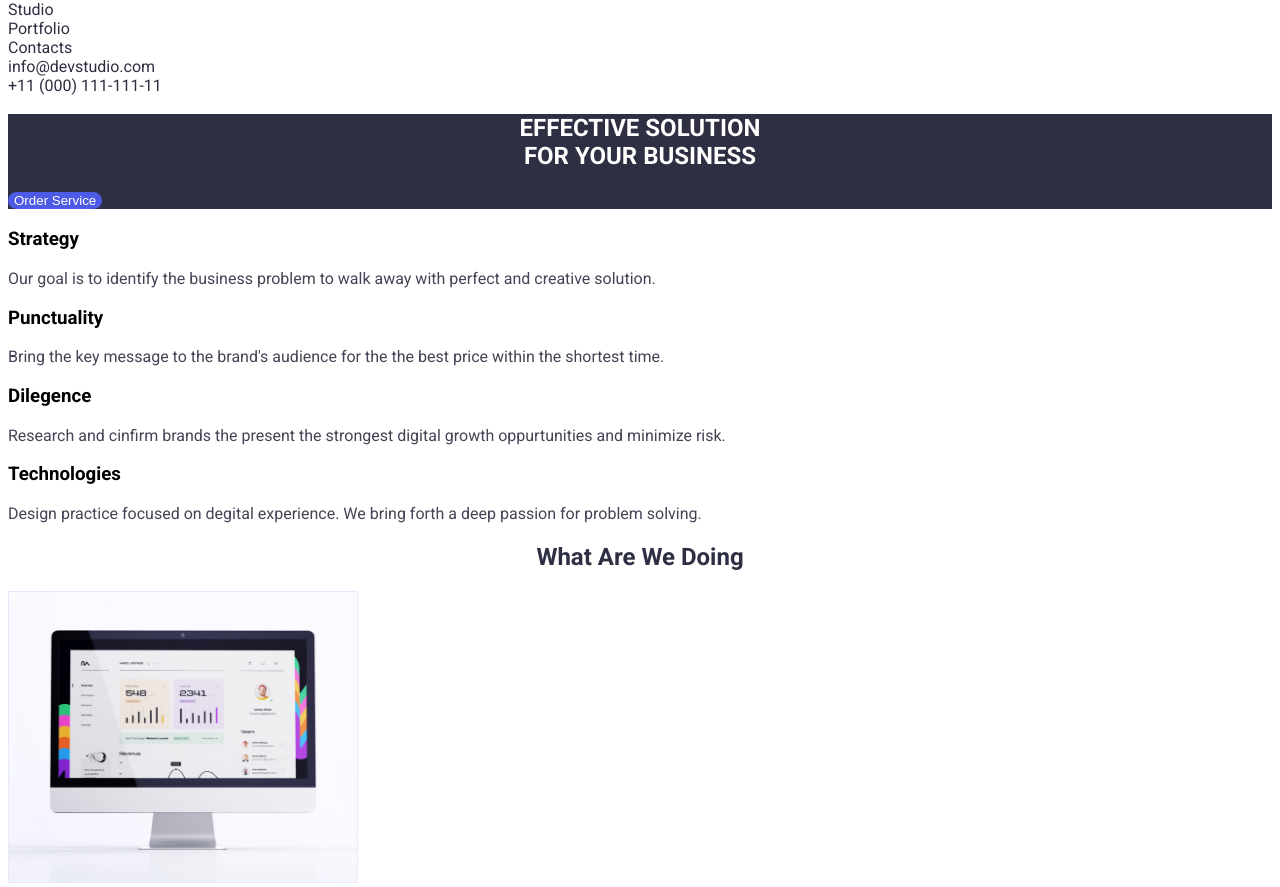
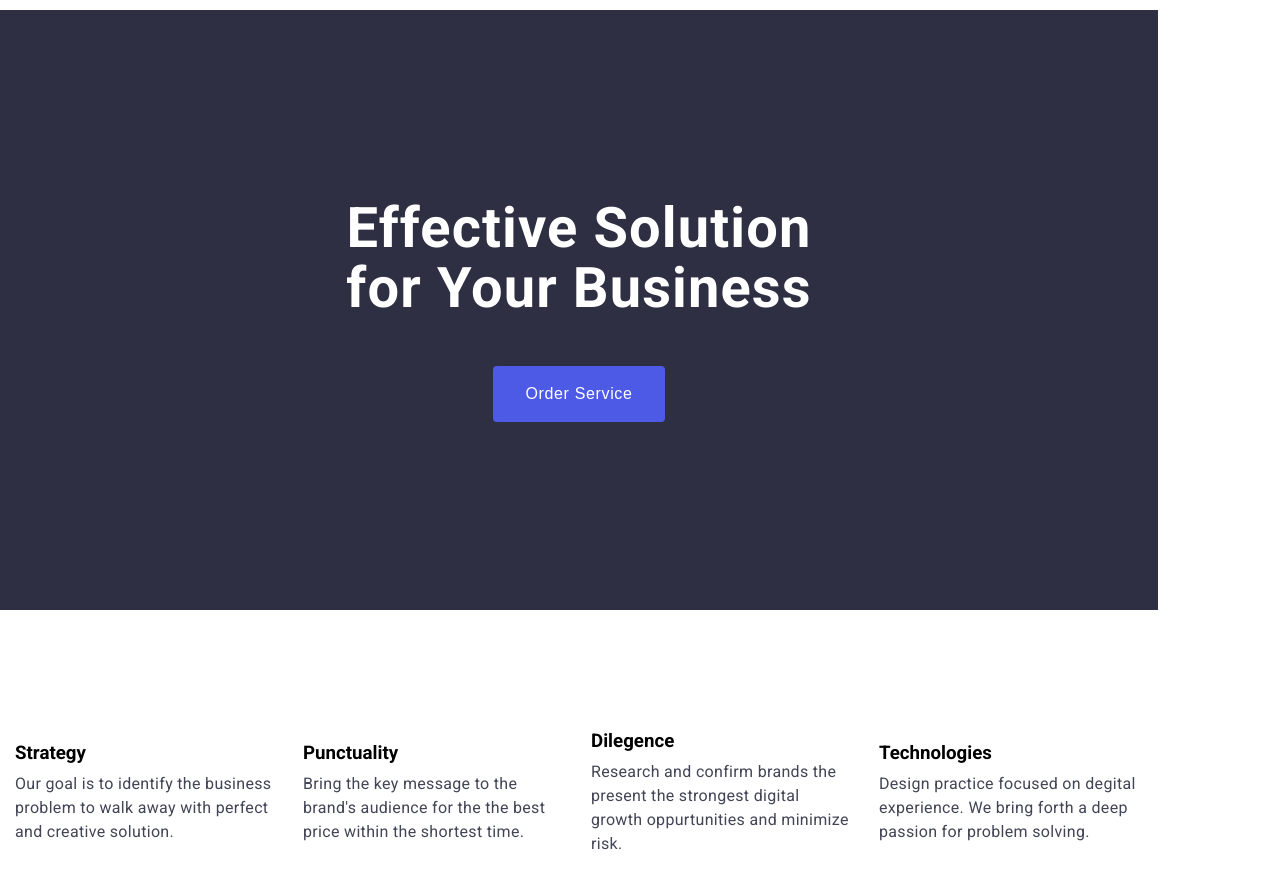
Before and after one commit to WangJunChing/goit-markup-hw-03, a plain HTML site: page index.html in a window 1280 px wide. Shown: the part 62-949 px from the top of the page. Drawn offline with Linux system fonts and the light colour scheme.

Commit message:
reconstruct index.html and style.css codes

```diff
--- a/css/styles.css
+++ b/css/styles.css
@@ -1,3 +1,8 @@
+*{
+    margin: 0;
+    padding: 0;
+    box-sizing: border-box;
+}
 :root{
     --IRIS: #4D5AE5;
     --NAVY-BLUE: #2E2F42;
@@ -12,17 +17,19 @@ body{
 .link{
     text-decoration: none;
     color: var(--NAVY-BLUE);
-    padding: 0;
-    margin: 0;
-
 }
 .list{
+    display: flex;
     list-style: none;
-    margin: 0;
-    padding: 0;
+    gap: 24px;
 }
 .p-text {
     color: var(--SLATE);
+    font-size: 16px;
+    font-weight: 400;
+    line-height: 24px;
+        /* 150% */
+    letter-spacing: 0.32px;
 }
 .section-title{
     text-align: center;
@@ -30,15 +37,46 @@ body{
 }
 .team-name {
     color: var(--NAVY-BLUE);
-}   /* End of General Style */
+}
+.container{
+    width: 1158px;
+}
+.d-flex{
+    display: flex;
+}
+.section{
+    padding-top: 120px;
+    padding-bottom: 120px;
+}
+/* End of General Style */
 
 
     /* Header Section (NAV) */
+.header{
+    justify-content: space-around;
+    align-items: center;
+    height: 72px;
+}
+.header .d-flex{
+    align-items: center;
+}
+.header .list{
+    gap: 40px;
+}
+.header .link .list{
+    font-size: 16px;
+    font-weight: 500;
+    line-height: 24px;
+        /* 150% */
+    letter-spacing: 0.32px;
+}
 .header-logo{
     color: var(--NAVY-BLUE);
     font-family: Raleway;
     font-weight: 800;
+    margin-right: 76px;
 }
+
 .header-logo span{
     color: var(--IRIS);
 }
@@ -47,41 +85,120 @@ body{
 }
 .link:hover{
     color: var(--IRIS);
-}   /* End of Header Section (NAV) */
+}
+
+/* End of Header Section (NAV) */
 
 
-    /* Benefit Section */
+    /* Hero Section */
+.hero{
+
+}
+.hero-bg {
+    background-color: var(--NAVY-BLUE);
+    padding-top: 188px;
+    padding-bottom: 188px;
+    text-align: center;
+    width: 1158px;
+
+}
 .hero-txt{
     text-align: center;
+    color: var(--WHITE);
+    font-size: 56px;
+    font-weight: 700;
+    line-height: 60px;
+    letter-spacing: 1.12px;
+    /* text-transform: uppercase; */
 }
-.benefit-title {
-    color: var(--WHITE);
-    background-color: var(--NAVY-BLUE);
-}
+
 .hero-btn {
     color: var(--WHITE);
     background-color: var(--IRIS);
     border: none;
-    border-radius: 25px;
+    border-radius: 4px;
+    padding: 16px 32px;
+    margin-top: 48px;
+    font-size: 16px;
+    font-weight: 500;
+    line-height: 24px;
+        /* 150% */
+    letter-spacing: 0.64px;
+
 }
 .hero-btn:hover{
     background-color: goldenrod;
     cursor: pointer;
-}   /* End Benefit Section */
+}
+/* End of Hero Section */
 
+/* Benefit Section */
+.benefit-list .list{
+    justify-content: center;
+    align-items: center;
+}
+.benefit-list .benefit-item{
+    width: 264px;
+    gap: 8px;
+}
+.benefit-list h3{
+    margin-bottom: 8px;
+}
 
-    /* We Do Section */
+/* End of Benefit Section */
 
-    /* End of We Do Section */
+/* We Do Section */
+.wedo{
 
+}
+.section-title{
+    font-size: 36px;
+    font-weight: 700;
+    line-height: 40px;
+    letter-spacing: 0.72px;
+    text-transform: capitalize;
+    margin-bottom: 72px;
+}
+.wedo-item{
+    width: 360px;
+    height: 300px;
+}
+.wedo .list{
+    justify-content: center;
+    align-items: center;
+}
+/* End of We Do Section */
 
-    /* Team Section */
-
-    /* End of Team Section */
+/* Team Section */
+.team{
+    background-color: var(--CLOUD);
+}
+.team .list{
+    justify-content: center;
+    align-items: center;
+    text-align: center;
+}
+.team .team-image{
+    margin-bottom: 32px;
+}
+.team .team-item{
+    padding-bottom: 32px;
+    border-radius: 0px 0px 4px 4px;
+    background: var(--WHITE, #FFF);
+    box-shadow: 0px 2px 1px 0px rgba(46, 47, 66, 0.08), 0px 1px 1px 0px rgba(46, 47, 66, 0.16), 0px 1px 6px 0px rgba(46, 47, 66, 0.08);
+}
+.team .p-text{
+    margin-top: 8px;
+    margin-bottom: 32;
+}
+/* End of Team Section */
 
 
     /* Footer Section */
 .footer{
+    padding: 100px;
+    /* padding-left: 156px; */
+
     background-color: var(--NAVY-BLUE);
  }
 .footer-logo {
--- a/index.html
+++ b/index.html
@@ -3,7 +3,7 @@
     <head>
         <meta charset="UTF-8">
         <meta name="viewport" content="width=device-width, initial-scale=1.0">
-        <title>Homework#2 V2</title>
+        <title>Homework#3</title>
                 <link rel="preconnect" href="https://fonts.googleapis.com">
         <link rel="preconnect" href="https://fonts.gstatic.com" crossorigin>
         <link href="https://fonts.googleapis.com/css2?family=Montserrat:wght@400;700&family=Roboto:wght@400;500;700;900&display=swap"
@@ -16,51 +16,75 @@
     </head>
     <body>
         <!-- HEADER -->
-        <header class="header">
-            <!-- NAVIGATION BAR -->
-                <nav class="header-nav">
+        <header class="header container d-flex">
+            <div class="d-flex">
                 <a class="header-logo link" href="webstudio" alt="logo">
                         <h4><span>WEB</span>STUDIO</h4>
                 </a>
+                <nav class="header-nav">
                     <ul class="header-list list">
-                        <li class="header-item">
+                        <li>
                             <a class="header-link link" href="studio">Studio</a>
                         </li>
-                        <li class="header-item">
+                        <li>
                             <a class="header-link link" href="portfolio">Portfolio</a>
                         </li>
-                        <li class="header-item">
+                        <li>
                             <a class="header-link link" href="contacts">Contacts</a>
                         </li>
                     </ul>
                 </nav>
-                <ul class="header-contact-list list">
-                    <li><a class="header-email-link link" href="mailto:info@devstudio.com">info@devstudio.com</a></li>
-                    <li><a class="header-tel-link link" href="tel:+11(000)111-111-11">+11 (000) 111-111-11</a></li>
+            </div>
+                <ul class="header-contact list">
+                    <li>
+                        <a class="link contacts" href="mailto:info@devstudio.com">info@devstudio.com</a>
+                    </li>
+                    <li>
+                        <a class="link cotacts" href="tel:+11(000)111-111-11">+11 (000) 111-111-11</a>
+                    </li>
                 </ul>
         </header>
         <!-- MAIN -->
         <main>
-            <section class="benefit">
-                <div class="benefit-title">
-                    <h1 class="hero-txt">EFFECTIVE SOLUTION <br> FOR YOUR BUSINESS</h1>
+            <section class="hero hero-bg">
+                   <h1 class="hero-txt">
+                        Effective Solution <br />
+                        for Your Business
+                    </h1>
                     <button class="hero-btn" type="button">Order Service</button>
-                </div>
-                <ul class="benefit-list list">
-                    <li class="benefit-item"><h3>Strategy</h3></li>
-                    <p class="p-text">Our goal is to identify the business problem to walk away with perfect and creative solution.</p>
-                    <li class="benefit-item"><h3>Punctuality</h3></li>
-                    <p class="p-text">Bring the key message to the brand's audience for the the best price within the shortest time.</p>
-                    <li class="benefit-item"><h3>Dilegence</h3></li>
-                    <p class="p-text">Research and cinfirm brands the present the strongest digital growth oppurtunities and minimize risk.</p>
-                    <li class="benefit-item"><h3>Technologies</h3></li>
-                    <p class="p-text">Design practice focused on degital experience. We bring forth a deep passion for problem solving.</p>
+            </section>
+            <section class="benefit-list section container">
+                <ul class="list">
+                    <li class="benefit-item">
+                        <h3>Strategy</h3>
+                        <p class="p-text">
+                            Our goal is to identify the business problem to walk away with perfect and creative solution.
+                        </p>
+                    </li>
+                    <li class="benefit-item">
+                        <h3>Punctuality</h3>
+                        <p class="p-text">
+                            Bring the key message to the brand's audience for the the best price within the shortest time.
+                        </p>
+                    </li>
+                    <li class="benefit-item">
+                        <h3>Dilegence</h3>
+                        <p class="p-text">
+                            Research and confirm brands the present the strongest digital growth oppurtunities and minimize risk.
+                        </p>
+                    </li>
+                    <li class="benefit-item">
+                        <h3>Technologies</h3>
+                        <p class="p-text">
+                            Design practice focused on degital experience. We bring forth a deep passion for problem solving.
+                        </p>
+                    </li>
                     </ul>
             </section>
 
-            <section class="wedo">
+            <section class="wedo section container">
                 <h2 class="section-title">What Are We Doing</h2>
-                <ul class="wedo-list list">
+                <ul class="list">
                     <li class="wedo-item">
                         <img src="./images/img1_Rectangle.jpg" alt="Desktop Monitoring" width="350" />
                     </li>
@@ -73,33 +97,33 @@
                 </ul>
             </section>
 
-            <section class="team">
+            <section class="team section container">
                 <h2 class="section-title">Our Team</h2>
-                <ul class="team-list list">
+                <ul class="list">
                     <li class="team-item">
-                        <img src="./images/img1_Tcard.jpg" alt="Photo of Product Designer" width="250"/>
-                    </li>
+                        <img class="team-image" src="./images/img1_Tcard.jpg" alt="Photo of Product Designer" width="250"/>
                         <h3 class="team-name">Mark Guerrero</h3>
                         <p class="p-text">Product Designer</p>
+                    </li>
                     <li class="team-item">
-                        <img src="./images/img2_Tcard.jpg" alt="Photo of Frontend Developer" width="250"/>
-                    </li>
+                        <img class="team-image" src="./images/img2_Tcard.jpg" alt="Photo of Frontend Developer" width="250"/>
                         <h3 class="team-name">Tom Ford</h3>
                         <p class="p-text">Frontend Developer</p>
+                    </li>
                     <li class="team-item">
-                        <img src="./images/img3_Tcard.jpg" alt="Photo of Marketing" width="250"/>
-                    </li>
+                        <img class="team-image" src="./images/img3_Tcard.jpg" alt="Photo of Marketing" width="250"/>
                         <h3 class="team-name">Camila Garcia</h3>
                         <p class="p-text">Marketing</p>
+                    </li>
                     <li class="team-item">
-                        <img src="./images/img4_Tcard.jpg" alt="Photo of UI Designer" width="250"/>
-                    </li>
+                        <img class="team-image" src="./images/img4_Tcard.jpg" alt="Photo of UI Designer" width="250"/>
                         <h3 class="team-name">Daniel Wilson</h3>
                         <p class="p-text">UI Designer</p>
+                    </li>
                 </ul>
             </section>
         </main>
-        <footer class="footer">
+        <footer class="footer container">
             <a class="footer-logo" href="webstudio" alt="logo"><h4><span>WEB</span>STUDIO</h4></a>
             <p class="footer-text">
                 Increase the flow of customers and<br>
```
Also changed, not shown: 1 other file. Lines whose indentation alone changed are shown as unchanged.
